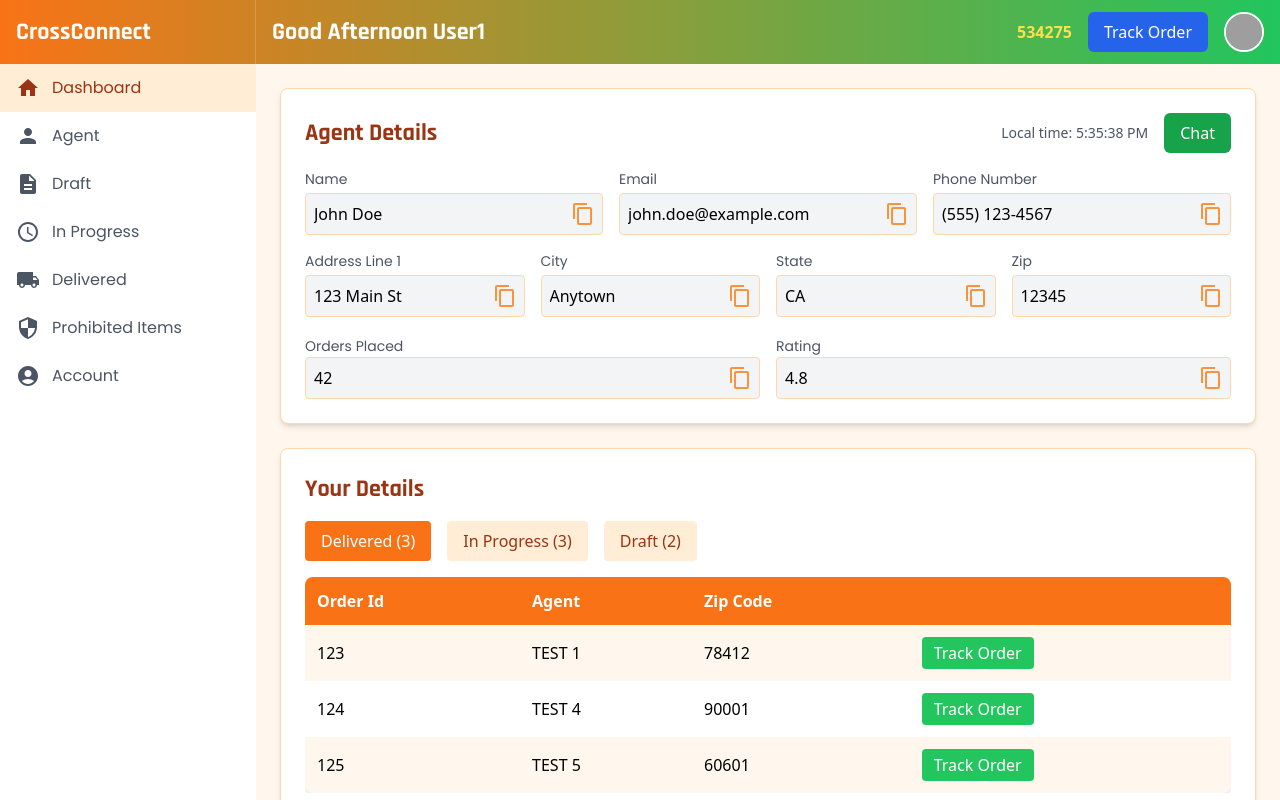
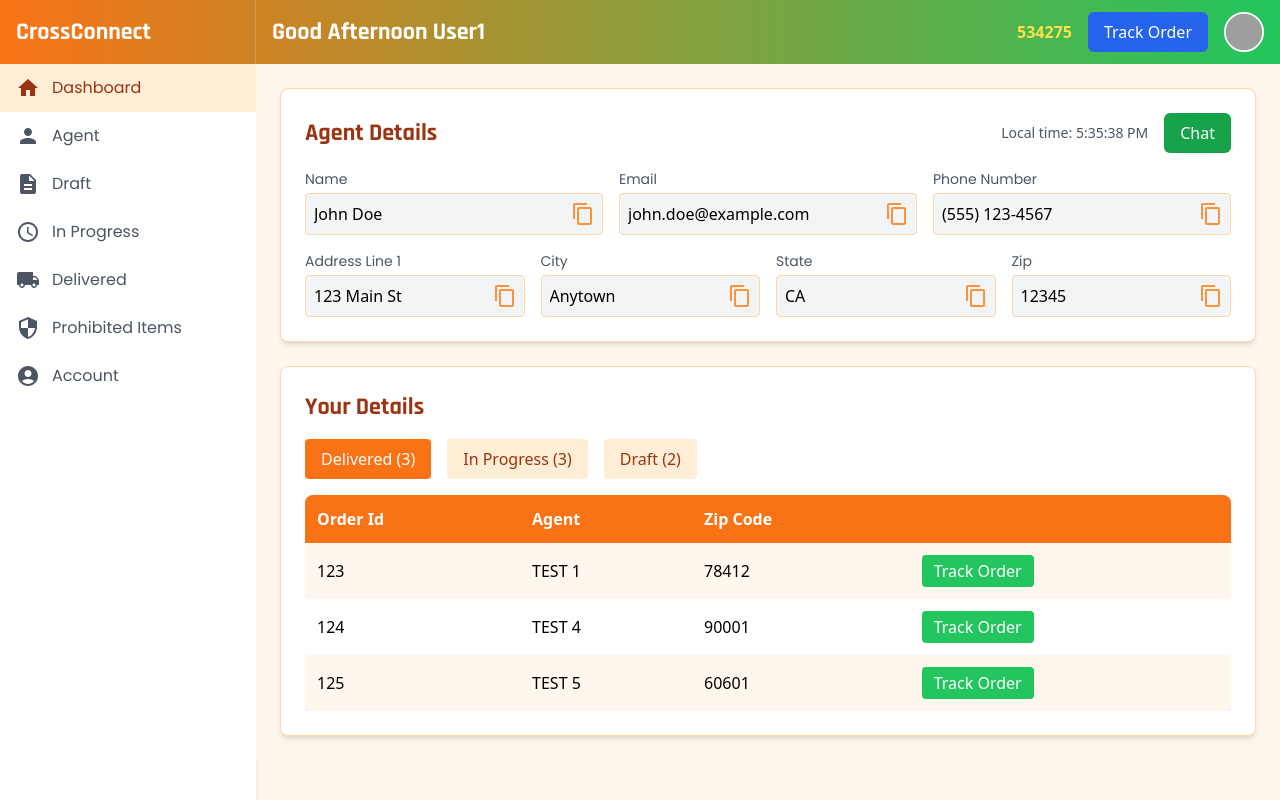
Before and after one commit to bhargav-guggilapu/cross-connect, a React (Create React App) app: page /#/dashboard in a window 1280 px wide. Built offline with nearby package versions, Linux system fonts and the light colour scheme; grey boxes are pictures that could not be loaded.

Commit message:
fixed headers

```diff
--- a/src/components/Agent/Agent.js
+++ b/src/components/Agent/Agent.js
@@ -60,9 +60,12 @@ export default function Agent() {
       <div className="container mx-auto py-8 px-4 ">
         <div className="p-6 bg-white  rounded-lg shadow-md border border-orange-200">
           <div className="flex justify-between items-center mb-6">
-            <h2 className="text-3xl font-bold text-orange-800 font-rajdhani">
+            <h1
+              className="text-2xl font-bold mb-4 text-orange-800"
+              style={{ fontFamily: "Rajdhani, sans-serif" }}
+            >
               Agent Details
-            </h2>
+            </h1>
             <div className="space-x-4">
               <button className="px-4 py-2 bg-green-600 text-white rounded-md hover:bg-green-700 transition duration-300">
                 Chat
--- a/src/components/Dashboard/Dashboard.js
+++ b/src/components/Dashboard/Dashboard.js
@@ -10,8 +10,6 @@ const agentData = {
   city: "Anytown",
   state: "CA",
   zip: "12345",
-  ordersPlaced: "42",
-  rating: "4.8",
 };
 
 const tableData = {
@@ -194,49 +192,6 @@ export default function Dashboard() {
             </div>
           ))}
         </div>
-
-        <div className="grid grid-cols-1 md:grid-cols-2 gap-4 mt-4">
-          <div>
-            <label
-              className="text-sm text-gray-600 mb-1"
-              style={{ fontFamily: "Poppins, sans-serif" }}
-            >
-              Orders Placed
-            </label>
-            <div className="relative">
-              <input
-                type="text"
-                className="w-full p-2 pr-8 border border-orange-200 rounded focus:outline-none focus:ring-2 focus:ring-orange-300 bg-gray-100"
-                value={agentData.ordersPlaced}
-                readOnly
-              />
-              <ContentCopy
-                className="absolute right-2 top-1/2 transform -translate-y-1/2 w-5 h-5 text-orange-400 cursor-pointer hover:text-orange-600"
-                onClick={() => handleCopyClick(agentData.ordersPlaced)}
-              />
-            </div>
-          </div>
-          <div>
-            <label
-              className="text-sm text-gray-600 mb-1"
-              style={{ fontFamily: "Poppins, sans-serif" }}
-            >
-              Rating
-            </label>
-            <div className="relative">
-              <input
-                type="text"
-                className="w-full p-2 pr-8 border border-orange-200 rounded focus:outline-none focus:ring-2 focus:ring-orange-300 bg-gray-100"
-                value={agentData.rating}
-                readOnly
-              />
-              <ContentCopy
-                className="absolute right-2 top-1/2 transform -translate-y-1/2 w-5 h-5 text-orange-400 cursor-pointer hover:text-orange-600"
-                onClick={() => handleCopyClick(agentData.rating)}
-              />
-            </div>
-          </div>
-        </div>
       </div>
 
       {/* Agent Details Table */}
--- a/src/components/Draft/Draft.js
+++ b/src/components/Draft/Draft.js
@@ -90,7 +90,10 @@ export default function Draft() {
   return (
     <div className="p-6 bg-orange-50">
       <div className="mb-6 flex justify-between items-center">
-        <h1 className="text-2xl font-bold text-orange-800 font-rajdhani">
+        <h1
+          className="text-2xl font-bold mb-4 text-orange-800"
+          style={{ fontFamily: "Rajdhani, sans-serif" }}
+        >
           Your Draft
         </h1>
         <div className="flex space-x-4">
```
Also changed, not shown: 11 other files (tests, documents, lock files or other folders).
